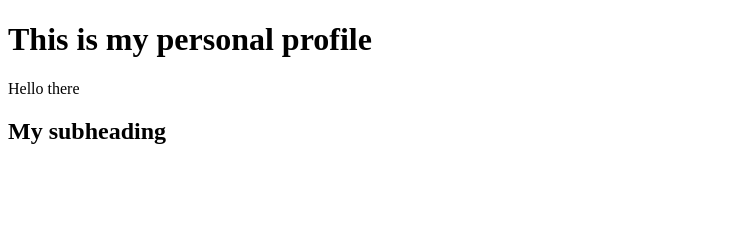
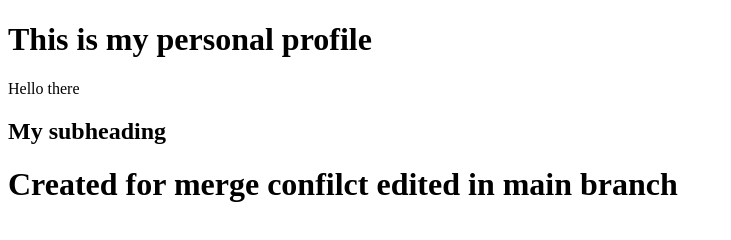
Before and after one commit to vineshtk/git_vscode, a plain HTML site: page index.html in a window 1280 px wide. Shown: the whole page, without its empty margins (0-731 px from the left). Drawn offline with Linux system fonts and the light colour scheme.

Commit message:
added line on main branch

```diff
--- a/index.html
+++ b/index.html
@@ -9,5 +9,6 @@
     <h1>This is my personal profile</h1>
     <p>Hello there</p>
     <h2>My subheading</h2>
+    <h1>Created for merge confilct edited in main branch</h1>
 </body>
 </html>
```
